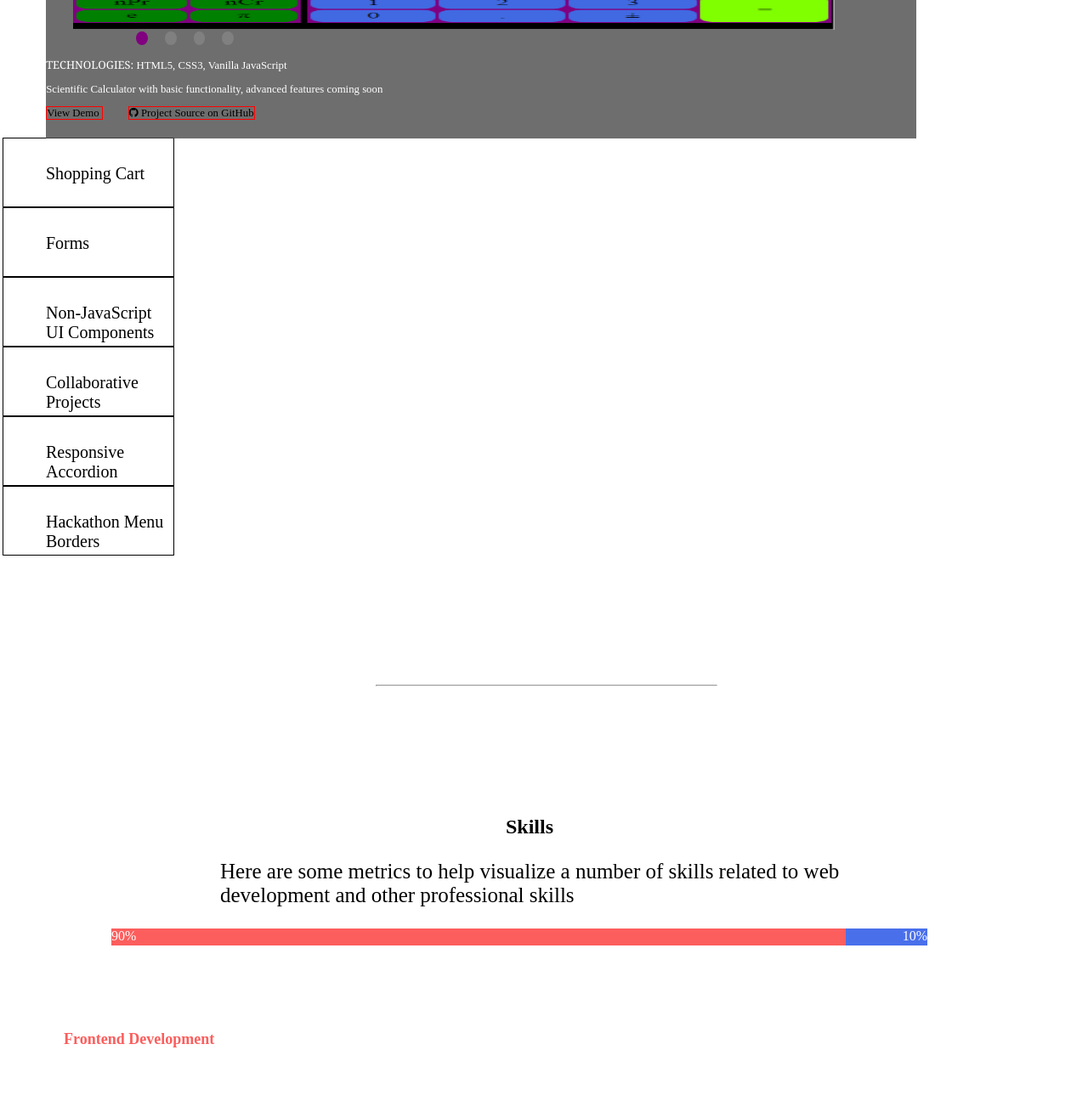
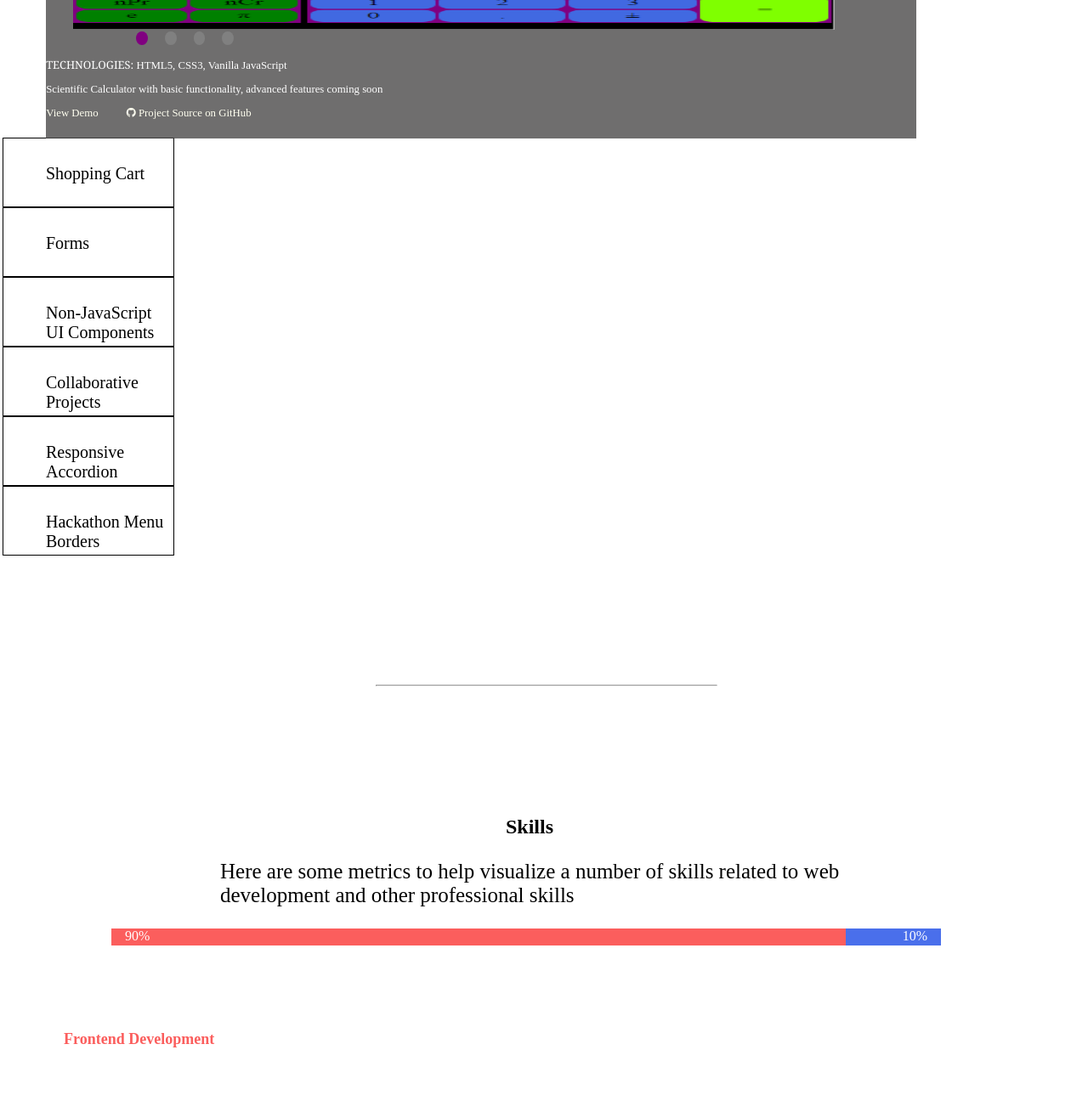
Before and after one commit to EricLOsorio/Interactive-non-JS-Portfolio-Web-App, a plain HTML site: page index.html in a window 1280 px wide. Shown: the part 2400-3689 px from the top of the page at 85% size. Drawn offline with Linux system fonts and the light colour scheme.

Commit message:
Update portfolioX.css

```diff
--- a/portfolioX.css
+++ b/portfolioX.css
@@ -351,13 +351,11 @@ div.description a{
   margin-top:15px;
   margin-right:30px;
   text-decoration: none;
-  color:black;
-    border:1px solid red;
-
+  color:ivory;
 }
 
 div.description a:hover{
-  color:#879FF3;
+  color:blue;
 }
 
 .projectSection input:checked ~ div.displayArea > div.description {
@@ -420,6 +418,7 @@ section.skills > .otherGraph hr{
   width:500px;
   background-color:#FB5E5D;
   text-align:left;
+  padding-left:1em;
   color:white;
 }
 
@@ -430,6 +429,7 @@ section.skills > .otherGraph hr{
   width:56px;
   background-color:#4A6FEB;
   margin-left:500px;
+  padding-right:1em;
   top:-20px;
   text-align:right;
   color:white;
```
